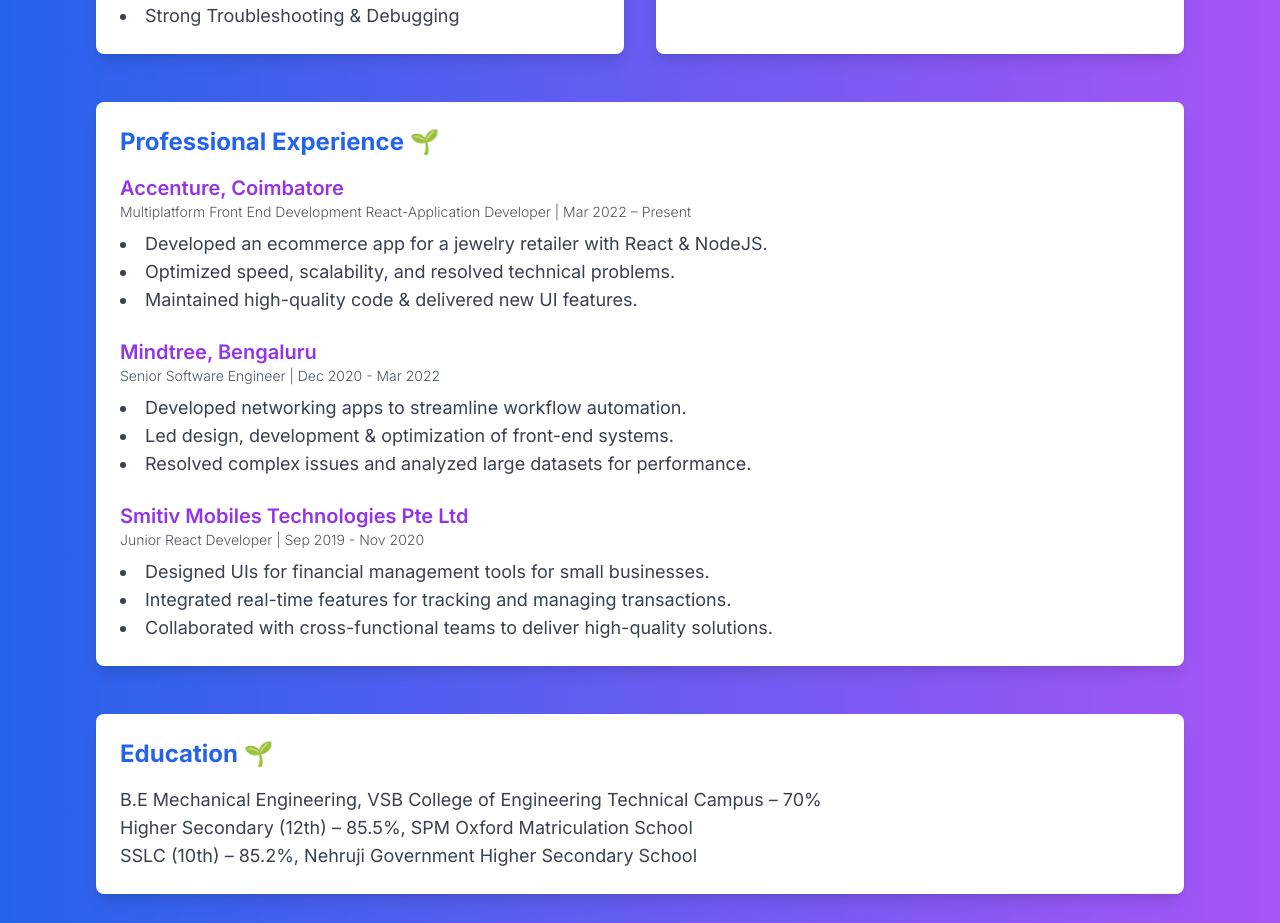
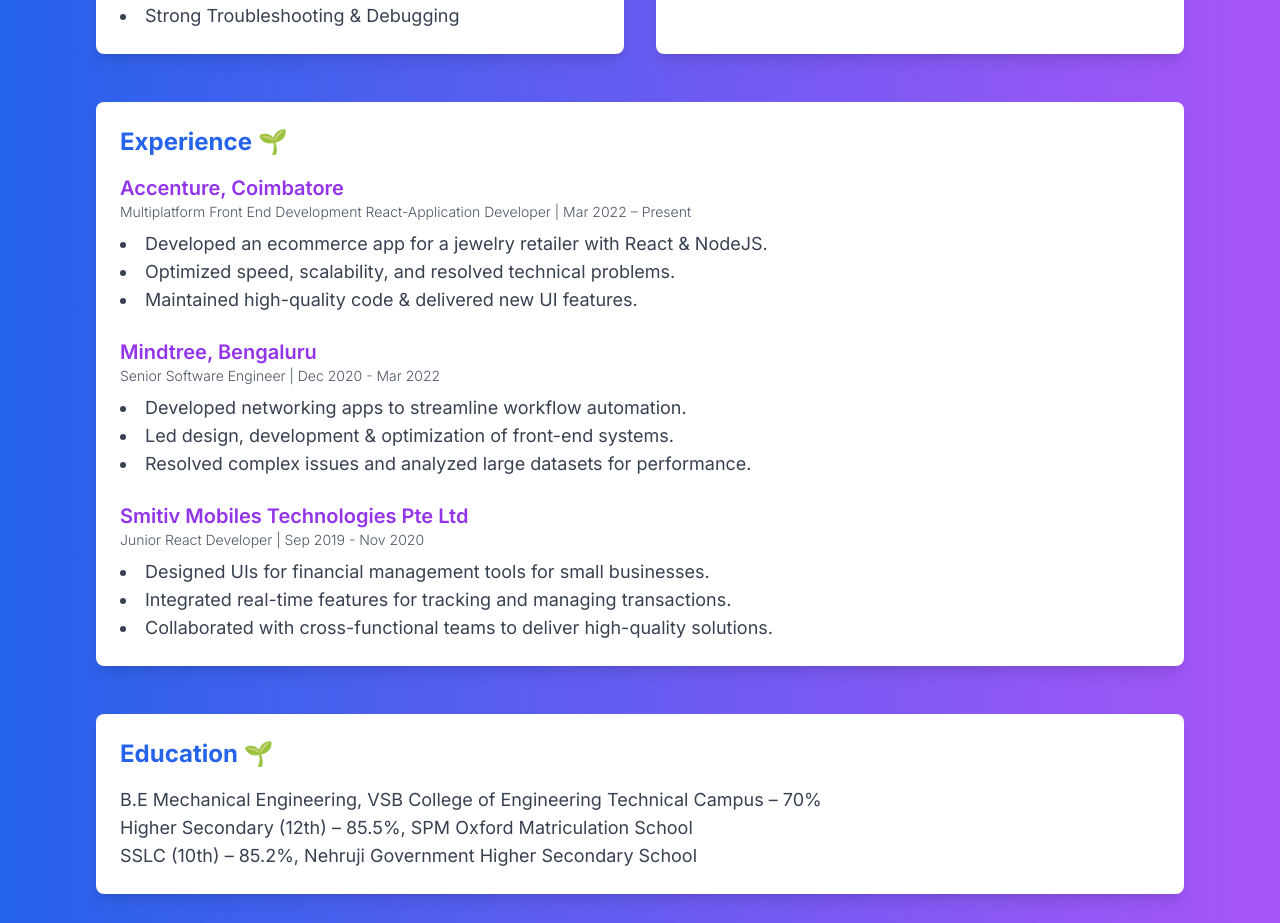
Before and after one commit to chelladurai-1997/interesting-stories, a Next.js app: page /about-me in a window 1280 px wide. Shown: the part 966-1889 px from the top of the page. Built offline with nearby package versions, Linux system fonts and the light colour scheme.

Commit message:
about me section updates

```diff
--- a/app/about-me/page.tsx
+++ b/app/about-me/page.tsx
@@ -111,7 +111,7 @@
         {/* Experience Section */}
         <div className="bg-white shadow-lg rounded-lg p-6 mb-12">
           <h2 className="text-xl sm:text-2xl font-bold text-blue-600 mb-4">
-            Professional Experience 🌱
+            Experience 🌱
           </h2>
           <div className="space-y-6">
             <div>
```
